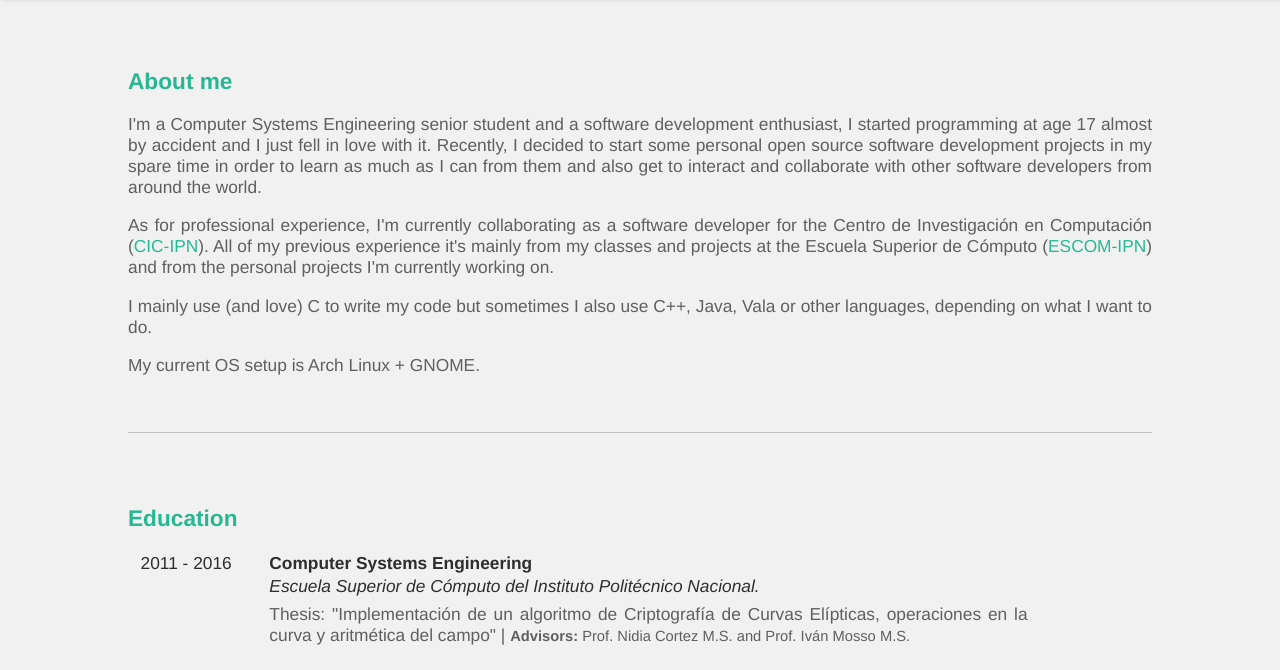
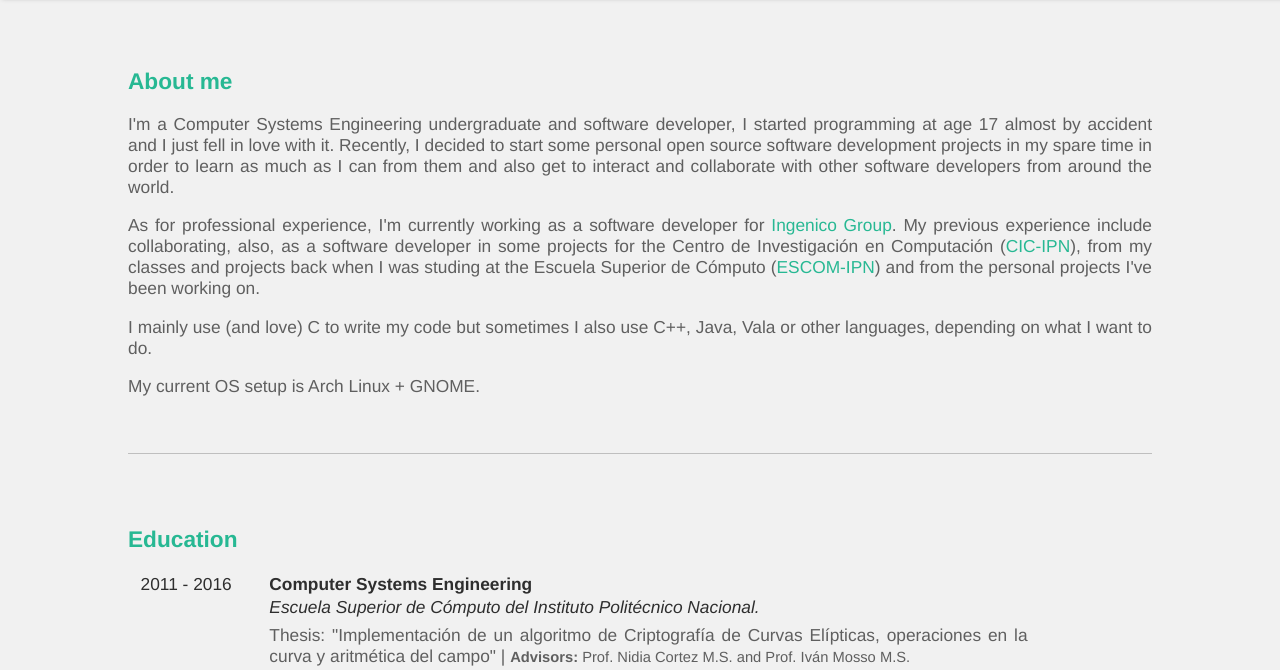
Before and after one commit to badwolfie/badwolfie.github.io, a plain HTML site: page about.html in a window 1280 px wide. Shown: the part 93-763 px from the top of the page. Drawn offline with Linux system fonts and the light colour scheme; a web font is replaced by a local one.

Commit message:
Update about.html

```diff
--- a/about.html
+++ b/about.html
@@ -43,26 +43,28 @@
   <div class="inner-wrapper" align="center">
     <h2>About me</h2>
     <p>
-      I'm a Computer Systems Engineering senior student and a software development
-      enthusiast, I started programming at age 17 almost by accident and I just
-      fell in love with it. Recently, I decided to start some personal open
-      source software development projects in my spare time in order to learn as
-      much as I can from them and also get to interact and collaborate with
-      other software developers from around the world.
+      I'm a Computer Systems Engineering undergraduate and software developer,
+      I started programming at age 17 almost by accident and I just fell in love
+      with it. Recently, I decided to start some personal open source software
+      development projects in my spare time in order to learn as much as I can
+      from them and also get to interact and collaborate with other software
+      developers from around the world.
     </p>
 
     <p>
-      As for professional experience, I'm currently collaborating as a software
-      developer for the Centro de Investigación en Computación
-      (<a target="_blank" href="http://www.cic.ipn.mx/">CIC-IPN</a>). All of my
-      previous experience it's mainly from my classes and projects at the Escuela
-      Superior de Cómputo (<a href="http://www.isc.escom.ipn.mx/">ESCOM-IPN</a>)
-      and from the personal projects I'm currently working on.
+      As for professional experience, I'm currently working as a software developer
+      for <a target="_blank" href="http://www.ingenico.com/">Ingenico Group</a>. My
+      previous experience include collaborating, also, as a software developer in
+      some projects for the Centro de Investigación en Computación
+      (<a target="_blank" href="http://www.cic.ipn.mx/">CIC-IPN</a>),
+      from my classes and projects back when I was studing at the Escuela Superior
+      de Cómputo (<a href="http://www.isc.escom.ipn.mx/">ESCOM-IPN</a>) and from the
+      personal projects I've been working on.
     </p>
 
     <p>
-      I mainly use (and love) C to write my code but sometimes I also use C++, Java, Vala
-      or other languages, depending on what I want to do.
+      I mainly use (and love) C to write my code but sometimes I also use C++, Java,
+      Vala or other languages, depending on what I want to do.
     </p>
 
     <p>My current OS setup is Arch Linux + GNOME.</p>
```
